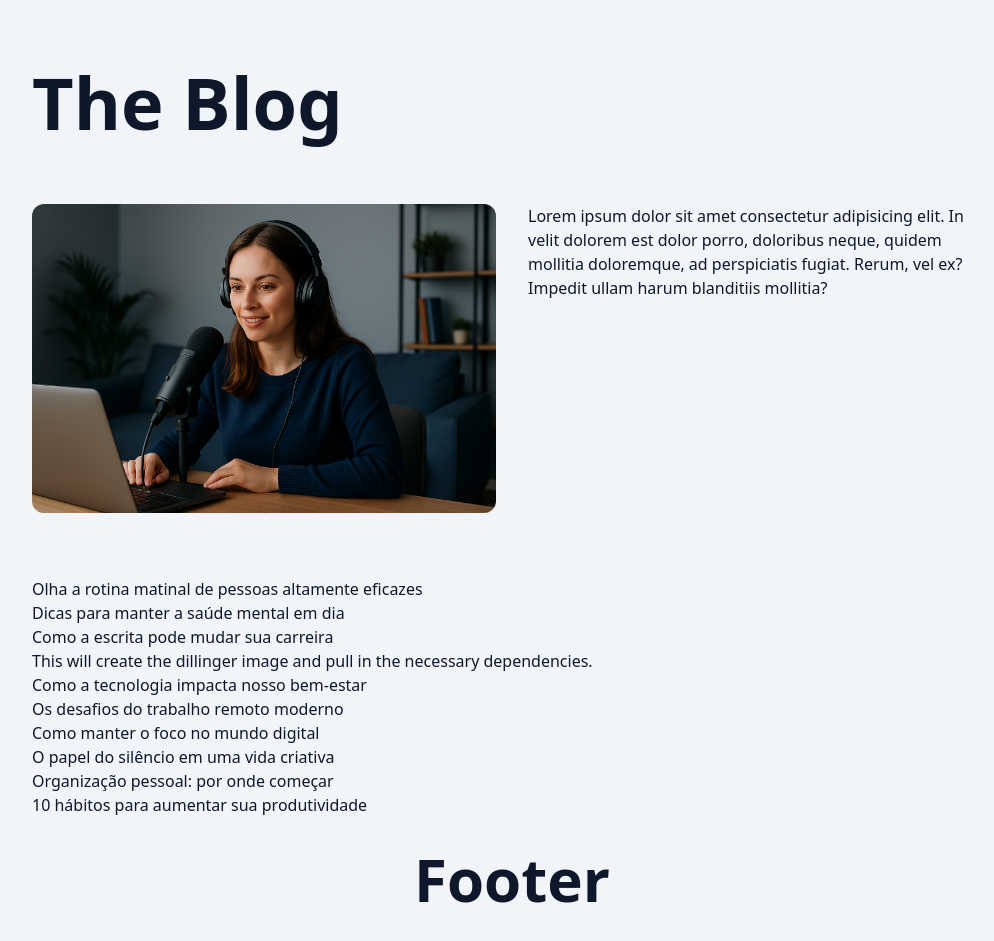
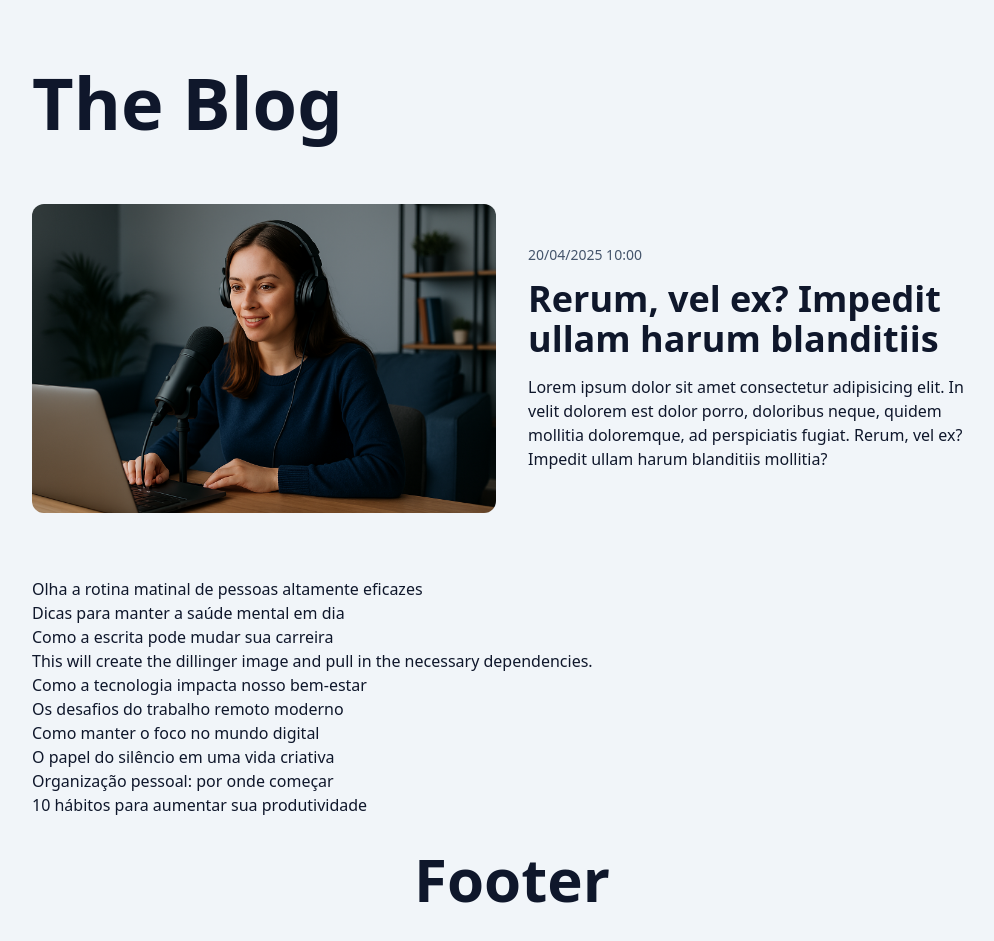
Before and after one commit to diogoantonio98/Blog, a Next.js app: page / in a window 1280 px wide. Shown: the whole page, without its empty margins (128-1122 px from the left). Built offline with nearby package versions, Linux system fonts and the light colour scheme.

Commit message:
didiHome

```diff
--- a/src/app/page.tsx
+++ b/src/app/page.tsx
@@ -1,5 +1,6 @@
 import { Container } from '@/components/Container';
 import { Header } from '@/components/Header';
+import { PostHeading } from '@/components/PostHeading';
 import { PostsList } from '@/components/PostsList';
 import { SpinLoader } from '@/components/SpinLoader';
 import Image from 'next/image';
@@ -14,18 +15,32 @@ export default function HomePage() {
             <section className='grid grid-cols-1 gap-8 mb-16 sm:grid-cols-2 group'>
                 <Link className='w-full h-full overflow-hidden rounded-xl' href='#'>
                     <Image
-                        className='group-hover:scale-105 transition'
+                        className='w-full h-full object-cover object-center group-hover:scale-105 transition'
                         src='/images/bryen_0.png'
                         width={1200}
                         height={720}
                         alt='Título do post'
+                        priority
                     />
                 </Link>
-                <div>
-                    Lorem ipsum dolor sit amet consectetur adipisicing elit. In velit
-                    dolorem est dolor porro, doloribus neque, quidem mollitia doloremque,
-                    ad perspiciatis fugiat. Rerum, vel ex? Impedit ullam harum blanditiis
-                    mollitia?
+                <div className='flex flex-col gap-4 sm:justify-center'>
+                    <time
+                        className='text-slate-600 block text-sm/tight'
+                        dateTime='2025-04-20'
+                    >
+                        20/04/2025 10:00
+                    </time>
+
+                    <PostHeading as='h1' url='#'>
+                        Rerum, vel ex? Impedit ullam harum blanditiis
+                    </PostHeading>
+
+                    <p>
+                        Lorem ipsum dolor sit amet consectetur adipisicing elit. In velit
+                        dolorem est dolor porro, doloribus neque, quidem mollitia
+                        doloremque, ad perspiciatis fugiat. Rerum, vel ex? Impedit ullam
+                        harum blanditiis mollitia?
+                    </p>
                 </div>
             </section>
 
--- /dev/null
+++ b/src/components/PostHeading/index.tsx
@@ -0,0 +1,27 @@
+import clsx from 'clsx';
+import Link from 'next/link';
+
+type PostHeadingProps = {
+    children: React.ReactNode;
+    url: string;
+    as?: 'h1' | 'h2';
+};
+
+export function PostHeading({
+    children,
+    url,
+    as: Tag = 'h2',
+}: PostHeadingProps) {
+    const headingClassesMap = {
+        h1: 'text-2xl/tight sm:text-4xl',
+        h2: 'text-2xl/tight sm:text-4xl',
+    };
+
+    const commonClasses = 'font-extrabold';
+
+    return (
+        <Tag className={clsx(headingClassesMap[Tag], commonClasses)}>
+            <Link href={url}>{children}</Link>
+        </Tag>
+    );
+}
```
